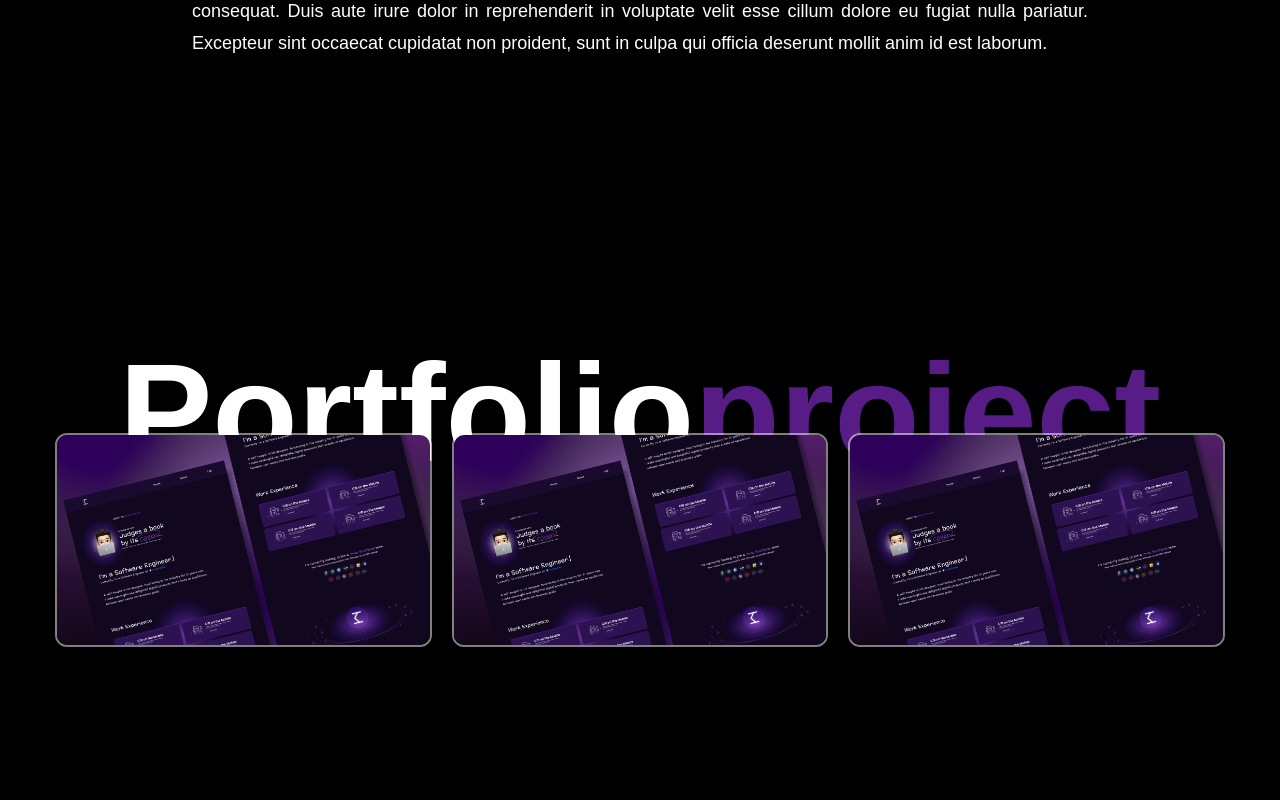
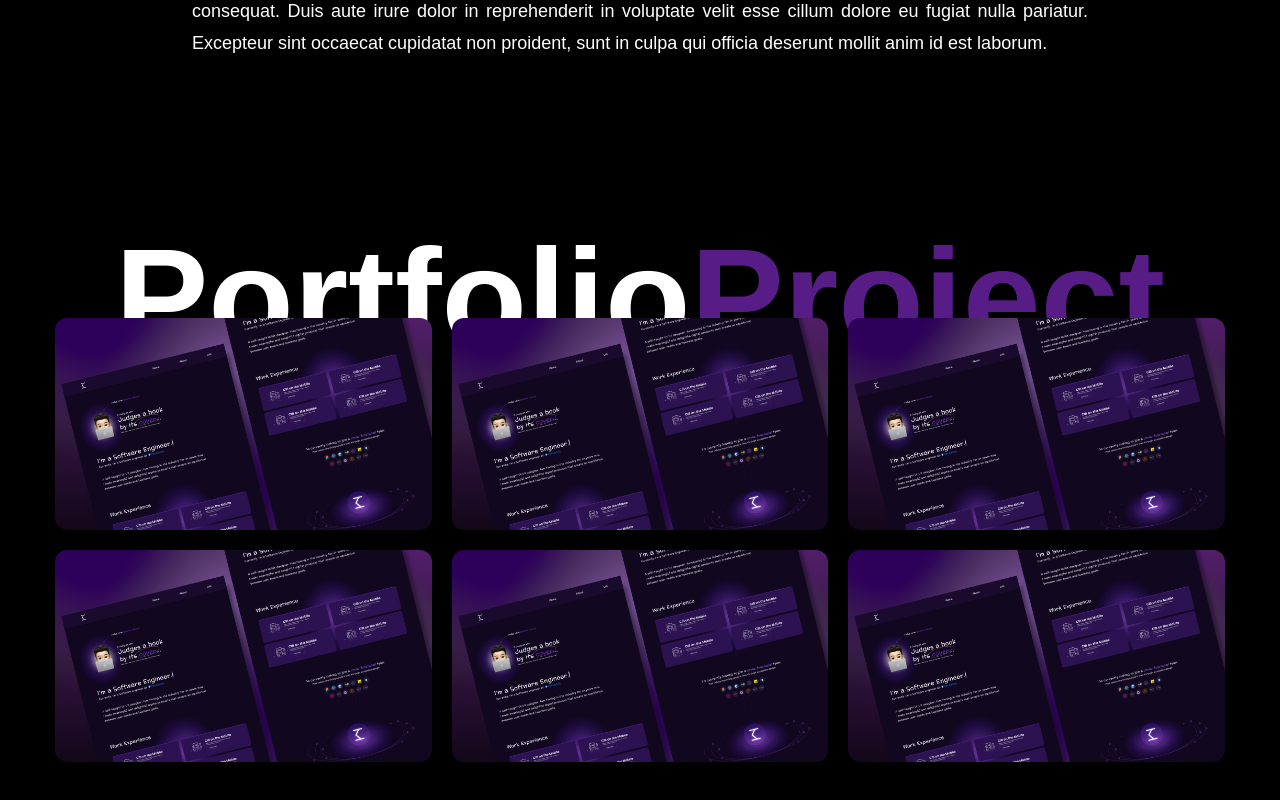
Before and after one commit to bangaffannn/qaf, a React (Vite) app: page / in a window 1280 px wide. Shown: the part 1558-2358 px from the top of the page. Built offline with nearby package versions, Linux system fonts and the light colour scheme.

Commit message:
Completing the service page layout

```diff
--- a/src/components/Services.jsx
+++ b/src/components/Services.jsx
@@ -38,11 +38,13 @@
     <div id="services" className="section">
       <div className="container mx-auto mt-[440px] sm:mt-[280px] lg:mt-0">
         <h1 className="flex justify-center items-center cursor-pointer mb-5 sm:mb-10 md:-mb-1 lg:mb-1 sm:text-[60px] md:text-[80px] lg:text-[120px] xl:text-[140px] font-bold seticon gap-y-5">
-          Portfolio <span className="text-purple-900">project</span>
+          Portfolio <span className="text-purple-900">Project</span>
         </h1>
-        <div className="flex flex-col md:flex-row justify-center items-center gap-x-5 gap-y-5 md:mt-0">
+        <div className="">
+          {/* TOP IMAGE */}
+          <div className="flex flex-col md:flex-row justify-center items-center gap-x-5 gap-y-5 md:mt-0 mb-5">
             {/* IMAGE A */}
-          <div className="group relative overflow-hidden border-2 border-white/50 rounded-xl w-96 h-auto">
+            <div className="group relative overflow-hidden rounded-xl w-96 h-auto">
               {/* overlay */}
               <div className="group-hover:bg-black/70 w-full h-full absolute z-40 transition-all duration-300"></div>
               {/* img */}
@@ -61,7 +63,7 @@
               </div>
             </div>
             {/* IMAGE B */}
-          <div className="group relative overflow-hidden border-2 border-white/50 rounded-xl w-96 h-auto">
+            <div className="group relative overflow-hidden rounded-xl w-96 h-auto">
               {/* overlay */}
               <div className="group-hover:bg-black/70 w-full h-full absolute z-40 transition-all duration-300"></div>
               {/* img */}
@@ -80,7 +82,67 @@
               </div>
             </div>
             {/* IMAGE C */}
-          <div className="group relative overflow-hidden border-2 border-white/50 rounded-xl w-96 h-auto">
+            <div className="group relative overflow-hidden rounded-xl w-96 h-auto">
+              {/* overlay */}
+              <div className="group-hover:bg-black/70 w-full h-full absolute z-40 transition-all duration-300"></div>
+              {/* img */}
+              <img
+                className="group-hover:scale-125 transition-all duration-500"
+                src={Img1}
+                alt=""
+              />
+              {/* pretitle */}
+              <div className="absolute -bottom-full left-12 group-hover:bottom-24 transition-all duration-500 z-50">
+                <span className="text-gradient">UI/UX Design</span>
+              </div>
+              {/* title */}
+              <div className="absolute -bottom-full left-12 group-hover:bottom-14 transition-all duration-700 z-50">
+                <span className="text-3xl text-white">Project Title</span>
+              </div>
+            </div>
+          </div>
+          {/* BELOW IMAGE */}
+          <div className="flex flex-col md:flex-row justify-center items-center gap-x-5 gap-y-5 md:mt-0">
+            {/* IMAGE A */}
+            <div className="group relative overflow-hidden rounded-xl w-96 h-auto">
+              {/* overlay */}
+              <div className="group-hover:bg-black/70 w-full h-full absolute z-40 transition-all duration-300"></div>
+              {/* img */}
+              <img
+                className="group-hover:scale-125 transition-all duration-500"
+                src={Img1}
+                alt=""
+              />
+              {/* pretitle */}
+              <div className="absolute -bottom-full left-12 group-hover:bottom-24 transition-all duration-500 z-50">
+                <span className="text-gradient">UI/UX Design</span>
+              </div>
+              {/* title */}
+              <div className="absolute -bottom-full left-12 group-hover:bottom-14 transition-all duration-700 z-50">
+                <span className="text-3xl text-white">Project Title</span>
+              </div>
+            </div>
+            {/* IMAGE B */}
+            <div className="group relative overflow-hidden rounded-xl w-96 h-auto">
+              {/* overlay */}
+              <div className="group-hover:bg-black/70 w-full h-full absolute z-40 transition-all duration-300"></div>
+              {/* img */}
+              <img
+                className="group-hover:scale-125 transition-all duration-500"
+                src={Img1}
+                alt=""
+              />
+              {/* pretitle */}
+              <div className="absolute -bottom-full left-12 group-hover:bottom-24 transition-all duration-500 z-50">
+                <span className="text-gradient">UI/UX Design</span>
+              </div>
+              {/* title */}
+              <div className="absolute -bottom-full left-12 group-hover:bottom-14 transition-all duration-700 z-50">
+                <span className="text-3xl text-white">Project Title</span>
+              </div>
+            </div>
+            {/* IMAGE C */}
+            <div className="group relative overflow-hidden rounded-xl w-96 h-auto">
               {/* overlay */}
               <div className="group-hover:bg-black/70 w-full h-full absolute z-40 transition-all duration-300"></div>
               {/* img */}
@@ -101,5 +163,6 @@
           </div>
         </div>
       </div>
+    </div>
   );
 }
```
Lines whose indentation alone changed are shown as unchanged.
